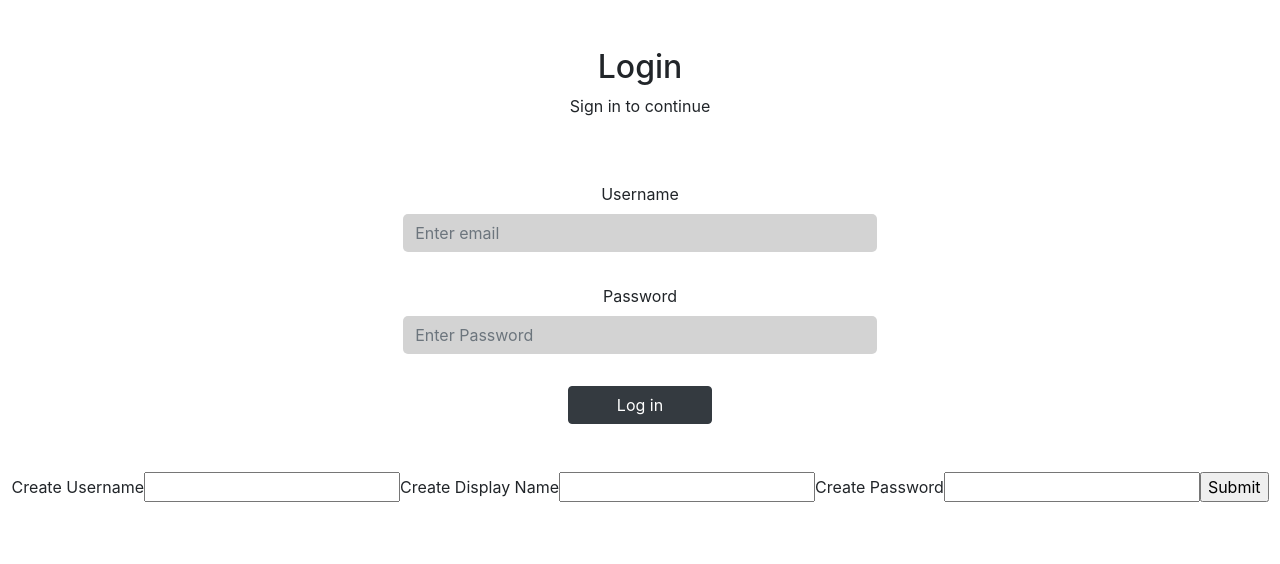
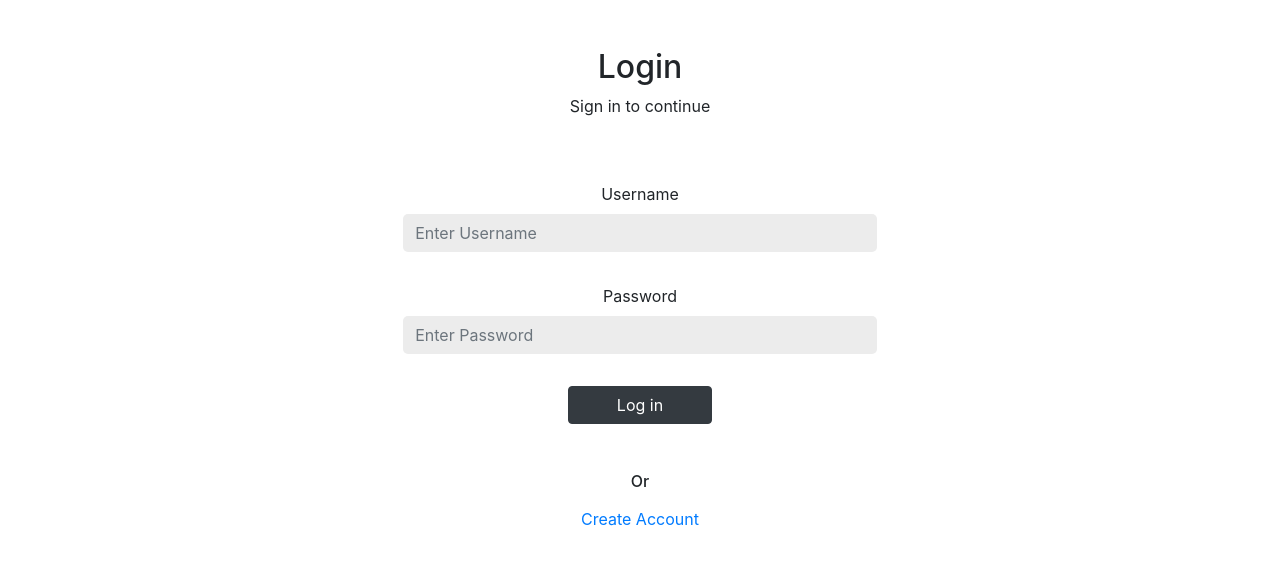
Before and after one commit to Software-Sleeps/DI-Capstone2-SocialNetworkLite, a React (Create React App) app: page /login in a window 1280 px wide. Shown: the top 564 px of the page. Built offline with nearby package versions, Linux system fonts and the light colour scheme.

Commit message:
styled auth forms and added modal for create account

```diff
--- a/src/components/CreateUser/CreateUser.css
+++ b/src/components/CreateUser/CreateUser.css
@@ -0,0 +1,4 @@
+.btn-link{
+    color: black;
+    text-decoration: underline;
+}
--- a/src/components/CreateUser/CreateUser.js
+++ b/src/components/CreateUser/CreateUser.js
@@ -1,5 +1,5 @@
 import React, { Component } from 'react';
-
+import { Modal, Button, Form } from 'react-bootstrap'
 class CreateUser extends Component {
 
     constructor(props){
@@ -20,6 +20,12 @@ class CreateUser extends Component {
         this.handleDNChange=this.handleDNChange.bind(this)
         this.handlePWChange=this.handlePWChange.bind(this)
     }
+
+
+    //Modal Boolean
+
+    handleModal = () => this.setState({showModal: true})
+    handleClose = () => this.setState({showModal: false})
 
     //for username
     handleUNChange(event){
@@ -72,47 +78,79 @@ class CreateUser extends Component {
 
 
         return (
-            <div>
+            <div className="text-center">
 
-                <form onSubmit={this.createUser}>
-                    <label htmlFor="createUN">
-                        Create Username
+                <Button variant="link" onClick={this.handleModal} className="btn-text">
+                    Create Account
+                </Button>
 
-                        <input
+      <Modal
+        show={this.state.showModal}
+        onHide={this.handleClose}
+        backdrop="static"
+        keyboard={false}>
+        <Modal.Header closeButton>
+          <Modal.Title className="text-center">Modal heading</Modal.Title>
+        </Modal.Header>
+        <Modal.Body>
+
+        <form onSubmit={this.createUser}>
+        <Form.Group controlId="formEmail" className="pb-3">
+
+                <Form.Label>Create Username</Form.Label>
+
+                        <Form.Control
                         type="text"
                         onChange={this.handleUNChange}
                         name={this.state.createUN}
                         value={this.state.createUN}
+                        placeholder="Jsmith202"
                         />
-                    </label>
 
+        </Form.Group>
 
-                    <label htmlFor="displayName">
-                        Create Display Name
+                    <Form.Group controlId="formDisplayName" className="pb-3">
 
-                        <input
+                       <Form.Label>Create Display Name</Form.Label>
+
+                        <Form.Control
                         type="text"
                         onChange={this.handleDNChange}
                         name={this.state.displayName}
                         value={this.state.displayName}
+                        placeholder="Jane Smith"
                         />
-                    </label>
 
-                    <label htmlFor="createPW">
+                    </Form.Group>
+
+                    <Form.Group controlId="formPassword" className="pb-3">
+
+                    <Form.Label htmlFor="createPW">
                         Create Password
+                        </Form.Label>
 
-                        <input
+                        <Form.Control
                         type="password"
                         onChange={this.handlePWChange}
                         name={this.state.createPW}
                         value={this.state.createPW}
+                        placeholder="Choose a Password"
                         />
 
-                    </label>
 
-                    <input type="submit" value="Submit"/>
+                    </Form.Group>
+                   <div className="text-center">
+                    <Button variant="dark" type="submit" value="submit">
+                        Submit
+                    </Button>
+                    </div>
 
                 </form>
+
+
+        </Modal.Body>
+
+      </Modal>
 
             </div>
         );
--- a/src/components/Login/Login.css
+++ b/src/components/Login/Login.css
@@ -6,7 +6,7 @@
     text-align: start;
 }
 .form-control:not(active), .form-control:active{
-    background-color: lightgray;
+    background-color: #ECECEC;
     border: none;
     border-radius: 5px;
     color: black
--- a/src/components/Login/Login.js
+++ b/src/components/Login/Login.js
@@ -97,31 +97,14 @@ class Login extends Component {
 
                 <Form.Group controlId="formBasicEmail" className="p-inline pb-3">
 
-                    {/* <label htmlFor="username">
-                        Username
-                        </label> */}
-
                 <Form.Label>Username</Form.Label>
                 <Form.Control type="text"
                         onChange={this.handleUsernameChange}
                         name={this.state.username}
                         value={this.state.username}
-                        placeholder="Enter email"
-                        minLength="3" maxLength="20"
-                        required/>
+                        placeholder="Enter Username" />
 
-                        {/* <input
-                        type="text"
-                        onChange={this.handleUsernameChange}
-                        name={this.state.username}
-                        value={this.state.username}
-                        /> */}
                     </Form.Group>
-
-
-                    {/* <label htmlFor="password">
-                        Password
-                    </label> */}
 
             <Form.Group controlId="formBasicPassword"  className="p-inline pb-3">
 
@@ -134,7 +117,6 @@ class Login extends Component {
                 name={this.state.password}
                 value={this.state.password}
                 minLength="3" maxLength="20"
-                required
                 />
 
                 </Form.Group>
@@ -145,6 +127,7 @@ class Login extends Component {
 
                 </form>
 
+                <h6>Or</h6>
 
                 <CreateUser/>
             </div>
```
